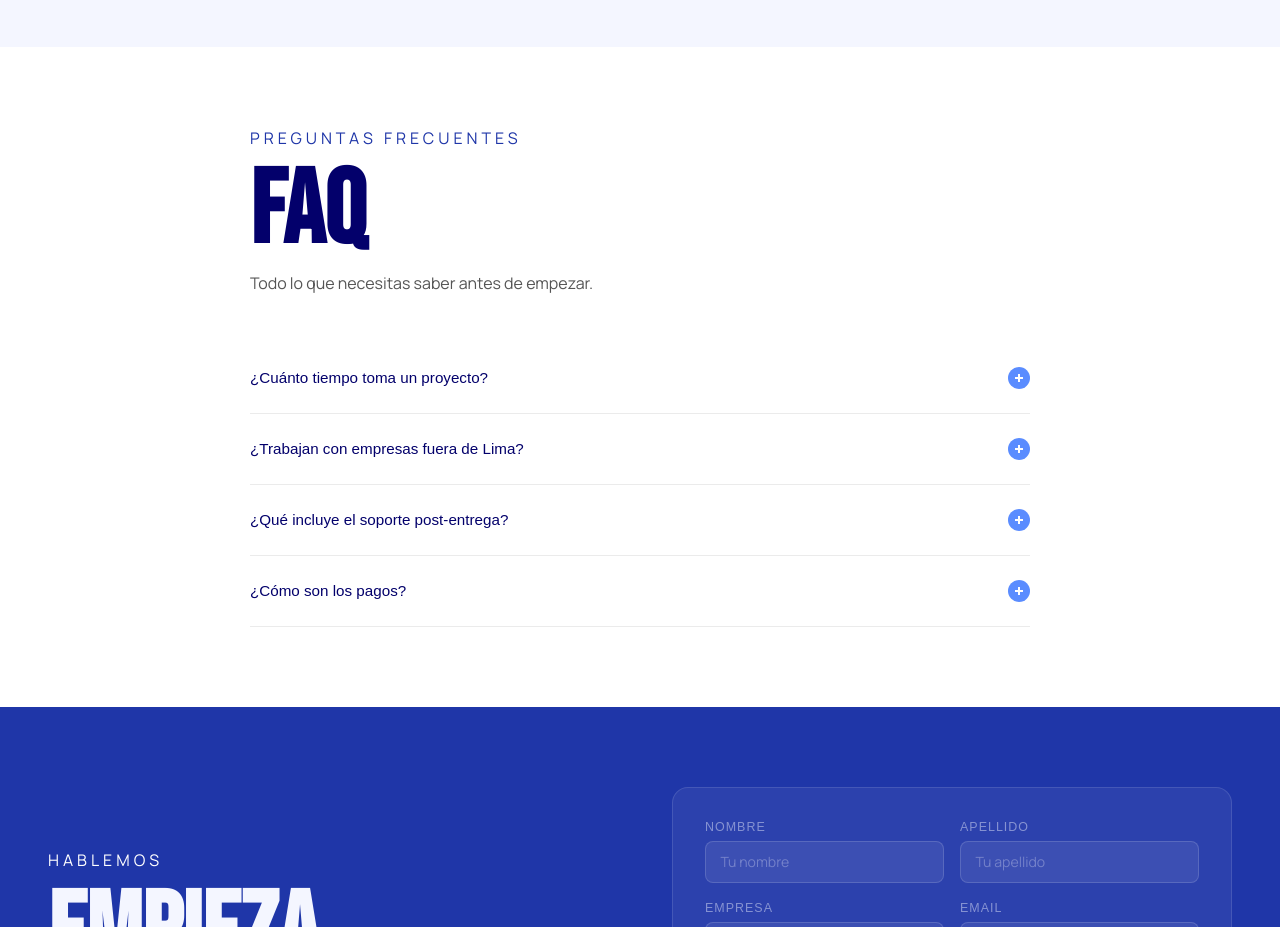
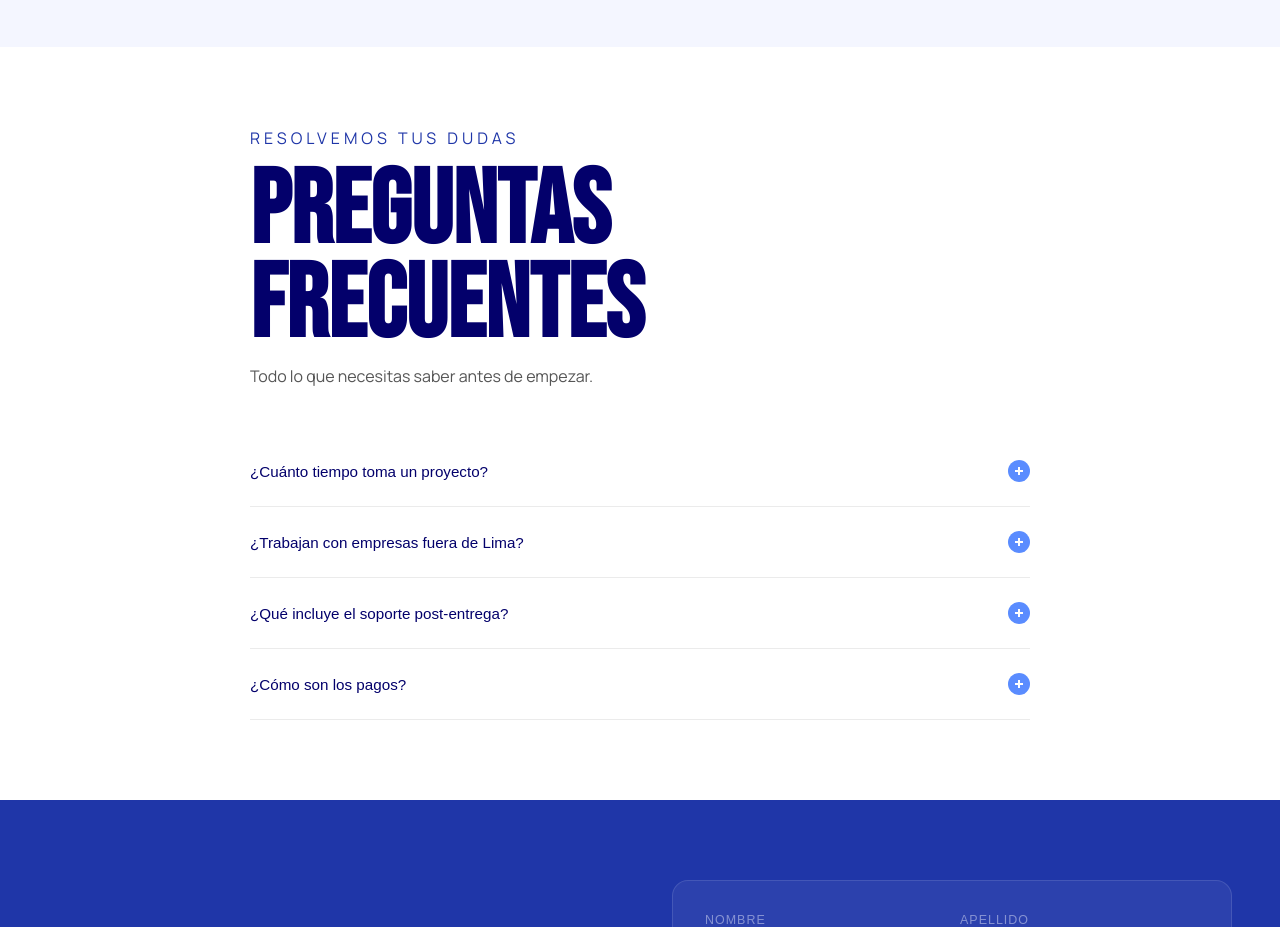
Before and after one commit to Blue-Lynk/blue-lynk-landing, a Nuxt app: page / in a window 1280 px wide. Shown: the part 3780-4707 px from the top of the page. Built offline with nearby package versions, Linux system fonts and the light colour scheme.

Commit message:
preguntas frecuentes español

```diff
--- a/app/components/faqSection.vue
+++ b/app/components/faqSection.vue
@@ -20,8 +20,8 @@ const toggleFaq = (index: number) => {
 <template>
     <section class="sections lightest" id="faq">
         <div class="faq-container">
-            <p class="top-title">Preguntas frecuentes</p>
-            <h2 class="h2">FAQ</h2>
+            <p class="top-title">Resolvemos tus dudas</p>
+            <h2 class="h2">Preguntas frecuentes</h2>
             <p class="sec-sub">Todo lo que necesitas saber antes de empezar.</p>
 
             <div v-for="(item, index) in props.faqs" :key="index" class="faq-item"
```
